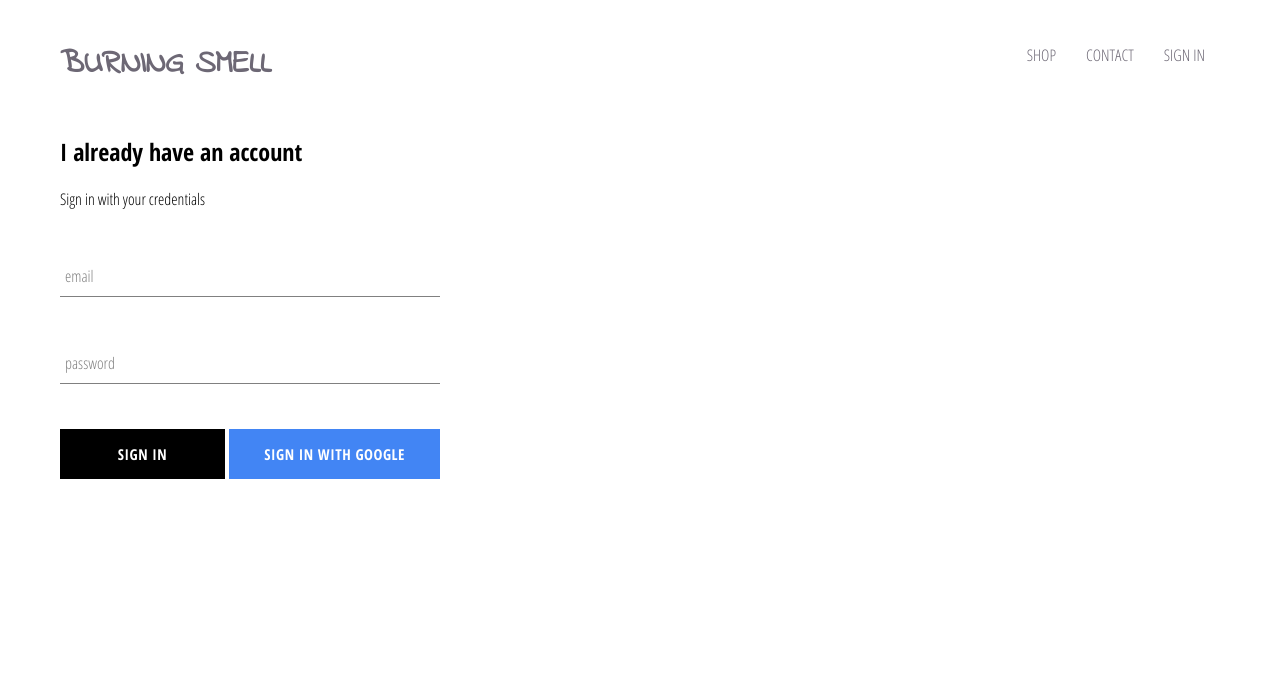
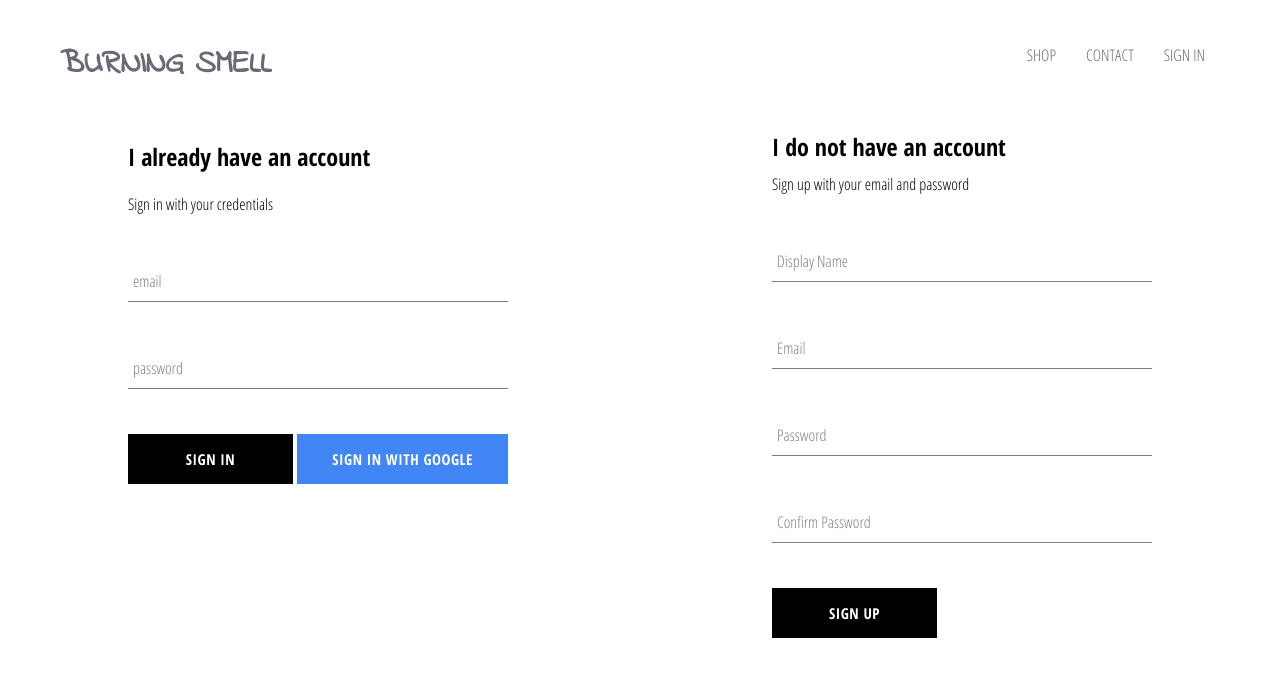
Before and after one commit to duckhang2210/eshop, a React (Create React App) app: page /signin in a window 1280 px wide. Shown: the top 676 px of the page. Built offline with nearby package versions, Linux system fonts and the light colour scheme; no server answers.

Commit message:
add firebase utils

```diff
--- a/src/App.js
+++ b/src/App.js
@@ -6,7 +6,7 @@
 import ShopPage from './pages/shop/shop.component';
 import Header from './components/header/header.component';
 import SignInAndSignUp from './components/signin-signup/signin-signup.component';
-import { auth } from './firebase/firebase.utils';
+import { auth, createUserProfileDocument } from './firebase/firebase.utils';
 
 class App extends Component {
 	constructor() {
@@ -20,10 +20,24 @@
 	unsubscribeFromAuth = null;
 
 	componentDidMount() {
-		this.unsubscribeFromAuth = auth.onAuthStateChanged((user) => {
-			this.setState({ currentUser: user });
+		this.unsubscribeFromAuth = auth.onAuthStateChanged(async (userAuth) => {
+			if (userAuth) {
+				const userRef = await createUserProfileDocument(userAuth);
 
-			console.log(user);
+				userRef.onSnapshot((snapShot) => {
+					this.setState(
+						{
+							currentUser: {
+								id: snapShot.id,
+								...snapShot.data()
+							}
+						},
+						() => {
+							console.log(this.state);
+						}
+					);
+				});
+			} else this.setState({ currentUser: userAuth });
 		});
 	}
 
--- /dev/null
+++ b/src/components/sign-up/sign-up.component.jsx
@@ -0,0 +1,103 @@
+import React from 'react';
+
+import FormInput from '../form-input/form-input.component';
+import CustomButton from '../custom-button/custom-button.component';
+
+import { auth, createUserProfileDocument} from '../../firebase/firebase.utils'
+
+import './sign-up.style.scss'
+
+class SignUp extends React.Component {
+    constructor() {
+        super();
+
+        this.state = {
+            displayName:'',
+            email: '',
+            password:'',
+            confirmPassword:''
+        }
+    }
+
+    handleSubmit = async event => {
+        event.preventDefault();
+
+        const {displayName, email, password, confirmPassword} = this.state;
+
+        if(password !== confirmPassword) {
+            alert("Passwords don't match");
+            return;
+        }
+
+        try {
+            const { user } = await auth.createUserWithEmailAndPassword(email, password)
+
+            await createUserProfileDocument(user, {displayName});
+
+            this.setState({
+                displayName:'',
+                email: '',
+                password:'',
+                confirmPassword:''
+            })
+        } catch (error) {
+            console.error(error)
+        }
+    }
+
+    handleChange = event => {
+        const { name, value } = event.target;
+        this.setState({ [name]: value})
+    }
+
+    render() {
+        const {displayName, email, password, confirmPassword} = this.state
+        return(
+            <div className='sign-up'>
+                <h2 className="title">I do not have an account</h2>
+                <span>Sign up with your email and password</span>
+                <form onSubmit={this.handleSubmit} className="sign-up-form">
+                    <FormInput
+                        type='text'
+                        name='displayName'
+                        value={displayName}
+                        onChange={this.handleChange}
+                        label='Display Name'
+                        required
+                    />
+
+                    <FormInput
+                        type='email'
+                        name='email'
+                        value={email}
+                        onChange={this.handleChange}
+                        label='Email'
+                        required
+                    />
+
+                    <FormInput
+                        type='password'
+                        name='password'
+                        value={password}
+                        onChange={this.handleChange}
+                        label='Password'
+                        required
+                    />
+
+                    <FormInput
+                        type='password'
+                        name='confirmPassword'
+                        value={confirmPassword}
+                        onChange={this.handleChange}
+                        label='Confirm Password'
+                        required
+                    />
+
+                    <CustomButton type='submit'>SIGN UP</CustomButton>
+                </form>
+            </div>
+        )
+    }
+}
+
+export default SignUp
--- /dev/null
+++ b/src/components/sign-up/sign-up.style.scss
@@ -0,0 +1,9 @@
+.sign-up {
+    display: flex;
+    flex-direction: column;
+    width: 380px;
+
+    .title {
+        margin: 10px 0;
+    }
+}
--- a/src/components/signin-signup/signin-signup.component.jsx
+++ b/src/components/signin-signup/signin-signup.component.jsx
@@ -2,10 +2,12 @@
 
 import './signin-signup.style.scss'
 import SignIn from '../sign-in/sign-in.component';
+import SignUp from '../sign-up/sign-up.component';
 
 const SignInAndSignUp = () => (
     <div className='sign-in-and-sign-up'>
         <SignIn />
+        <SignUp />
     </div>
 )
 
--- a/src/components/signin-signup/signin-signup.style.scss
+++ b/src/components/signin-signup/signin-signup.style.scss
@@ -0,0 +1,6 @@
+.sign-in-and-sign-up {
+    width: 1024px;
+    display: flex;
+    justify-content: space-between;
+    margin: 30px auto;
+}
--- a/src/firebase/firebase.utils.js
+++ b/src/firebase/firebase.utils.js
@@ -12,6 +12,32 @@
 	measurementId: 'G-4YDHQ5PB48'
 };
 
+export const createUserProfileDocument = async (userAuth, additionalData) => {
+	if (!userAuth) return;
+
+	const userRef = firestore.doc(`users/${userAuth.uid}`);
+
+	const snapShot = await userRef.get();
+
+	if (!snapShot.exists) {
+		const { displayName, email } = userAuth;
+		const createdAt = new Date();
+
+		try {
+			await userRef.set({
+				displayName,
+				email,
+				createdAt,
+				...additionalData
+			});
+		} catch (error) {
+			console.log('error creating user', error.message);
+		}
+	}
+
+	return userRef;
+};
+
 firebase.initializeApp(config);
 
 export const auth = firebase.auth();
```
